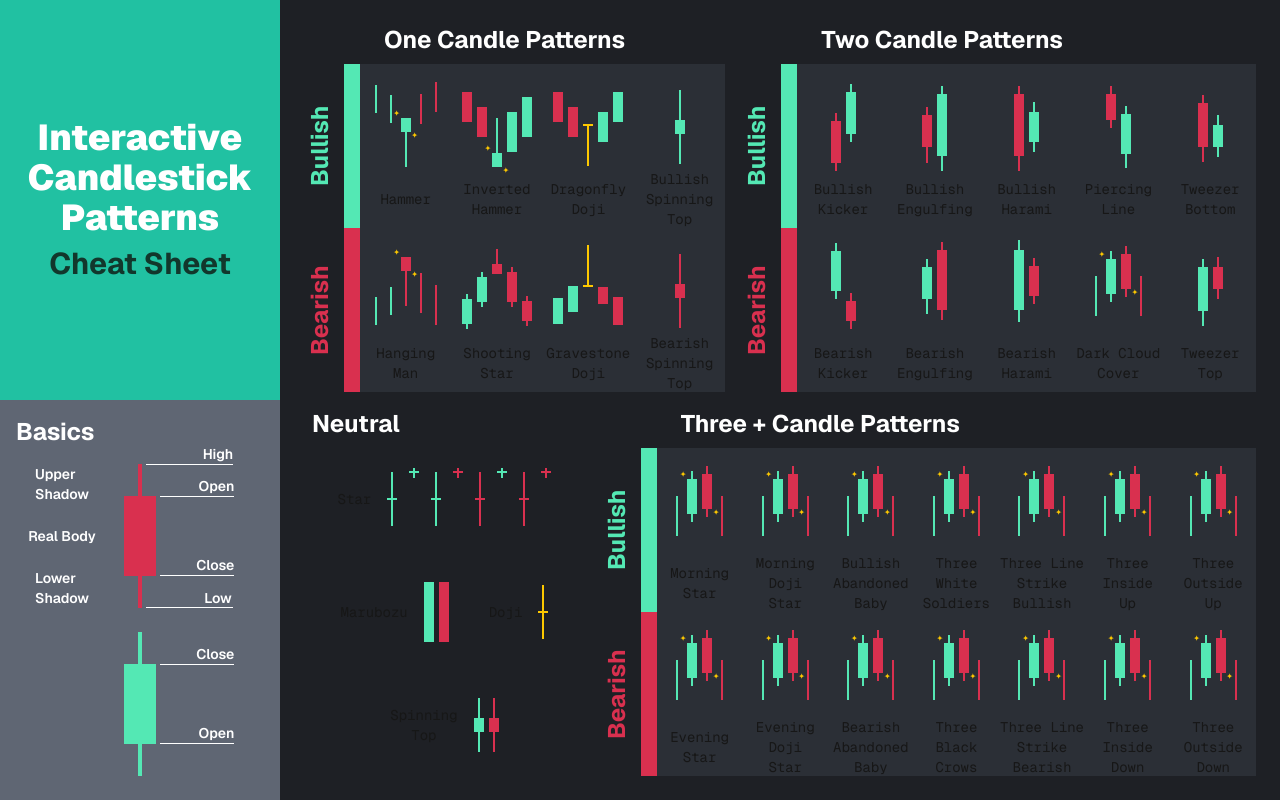
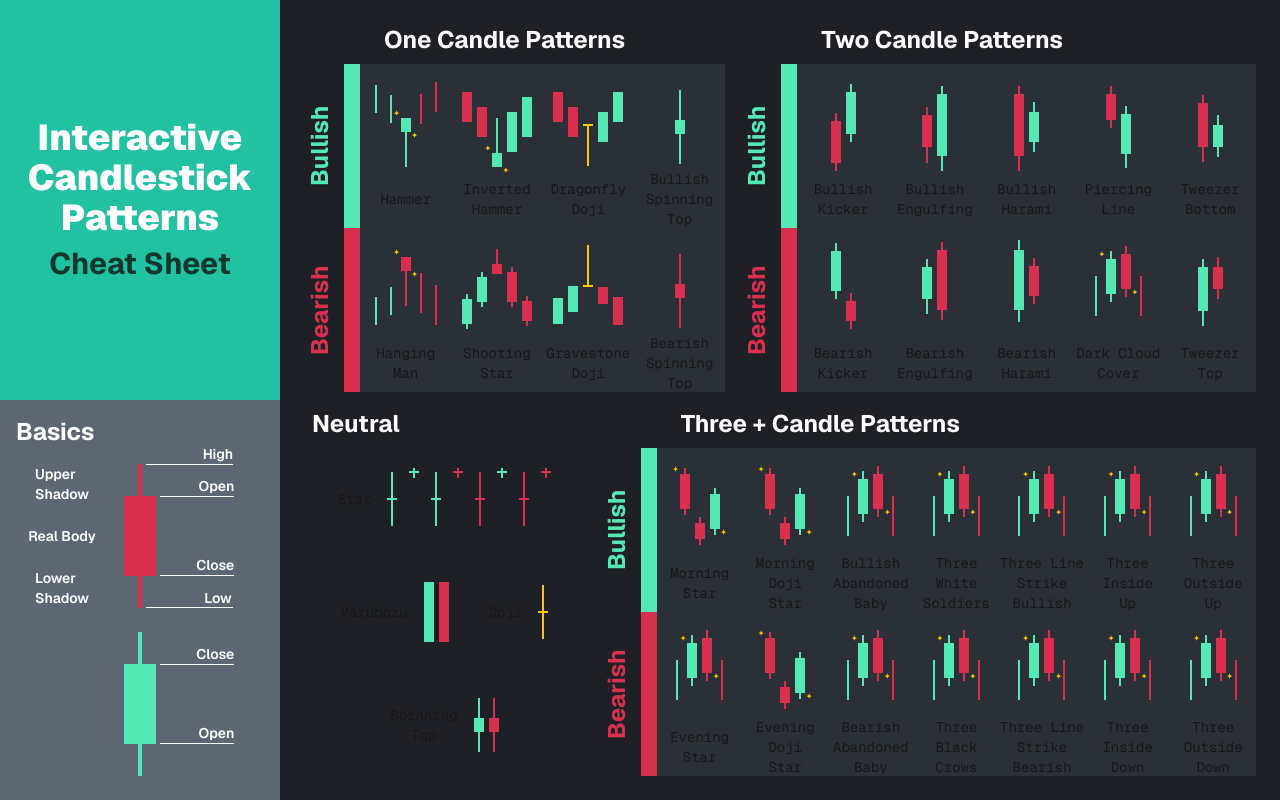
Before and after one commit to borakilicoglu/candlix, a Next.js app: page / in a window 1280 px wide. Built offline with nearby package versions, Linux system fonts and the light colour scheme.

Commit message:
Make project great again

```diff
--- a/app/components/patterns/threeCandlePatterns/EveningDojiStar.tsx
+++ b/app/components/patterns/threeCandlePatterns/EveningDojiStar.tsx
@@ -5,40 +5,33 @@ export default function EveningDojiStar({ title }: { title?: string }) {
   return (
     <PatternWrapper title={title}>
       <Candle
-        color="green"
-        wickTop={15}
-        bodyWidth={2}
-        bodyHeight={5}
-        wickBottom={20}
+        color="red"
+        wickTop={6}
+        wickBottom={6}
+        bodyWidth={10}
+        bodyHeight={35}
         offsetX={0}
-        offsetY={15}
-      />
-      <Candle
-        color="green"
-        wickTop={8}
-        bodyHeight={35}
-        wickBottom={8}
-        offsetX={0}
-        offsetY={-5}
+        offsetY={-10}
         stars={[{ position: "top-left" }]}
       />
       <Candle
         color="red"
-        wickTop={8}
-        bodyHeight={35}
-        wickBottom={8}
+        wickTop={6}
+        wickBottom={6}
+        bodyWidth={10}
+        bodyHeight={16}
         offsetX={0}
-        offsetY={-10}
-        stars={[{ position: "bottom-right" }]}
+        offsetY={30}
       />
       <Candle
-        color="red"
-        wickTop={15}
-        bodyWidth={2}
-        bodyHeight={5}
-        wickBottom={20}
+        color="green"
+        wickTop={6}
+        wickBottom={6}
+        bodyWidth={10}
+        bodyHeight={35}
         offsetX={0}
-        offsetY={15}
+        offsetY={10}
+        stars={[{ position: "bottom-right" }]}
       />
     </PatternWrapper>
   );
--- a/app/components/patterns/threeCandlePatterns/MorningDojiStar.tsx
+++ b/app/components/patterns/threeCandlePatterns/MorningDojiStar.tsx
@@ -5,40 +5,33 @@ export default function MorningDojiStar({ title }: { title?: string }) {
   return (
     <PatternWrapper title={title}>
       <Candle
-        color="green"
-        wickTop={15}
-        bodyWidth={2}
-        bodyHeight={5}
-        wickBottom={20}
+        color="red"
+        wickTop={6}
+        wickBottom={6}
+        bodyWidth={10}
+        bodyHeight={35}
         offsetX={0}
-        offsetY={15}
-      />
-      <Candle
-        color="green"
-        wickTop={8}
-        bodyHeight={35}
-        wickBottom={8}
-        offsetX={0}
-        offsetY={-5}
+        offsetY={-10}
         stars={[{ position: "top-left" }]}
       />
       <Candle
         color="red"
-        wickTop={8}
-        bodyHeight={35}
-        wickBottom={8}
+        wickTop={6}
+        wickBottom={6}
+        bodyWidth={10}
+        bodyHeight={16}
         offsetX={0}
-        offsetY={-10}
-        stars={[{ position: "bottom-right" }]}
+        offsetY={30}
       />
       <Candle
-        color="red"
-        wickTop={15}
-        bodyWidth={2}
-        bodyHeight={5}
-        wickBottom={20}
+        color="green"
+        wickTop={6}
+        wickBottom={6}
+        bodyWidth={10}
+        bodyHeight={35}
         offsetX={0}
-        offsetY={15}
+        offsetY={10}
+        stars={[{ position: "bottom-right" }]}
       />
     </PatternWrapper>
   );
--- a/app/components/patterns/threeCandlePatterns/MorningStar.tsx
+++ b/app/components/patterns/threeCandlePatterns/MorningStar.tsx
@@ -5,40 +5,33 @@ export default function MorningStar({ title }: { title?: string }) {
   return (
     <PatternWrapper title={title}>
       <Candle
-        color="green"
-        wickTop={15}
-        bodyWidth={2}
-        bodyHeight={5}
-        wickBottom={20}
+        color="red"
+        wickTop={6}
+        wickBottom={6}
+        bodyWidth={10}
+        bodyHeight={35}
         offsetX={0}
-        offsetY={15}
-      />
-      <Candle
-        color="green"
-        wickTop={8}
-        bodyHeight={35}
-        wickBottom={8}
-        offsetX={0}
-        offsetY={-5}
+        offsetY={-10}
         stars={[{ position: "top-left" }]}
       />
       <Candle
         color="red"
-        wickTop={8}
-        bodyHeight={35}
-        wickBottom={8}
+        wickTop={6}
+        wickBottom={6}
+        bodyWidth={10}
+        bodyHeight={16}
         offsetX={0}
-        offsetY={-10}
-        stars={[{ position: "bottom-right" }]}
+        offsetY={30}
       />
       <Candle
-        color="red"
-        wickTop={15}
-        bodyWidth={2}
-        bodyHeight={5}
-        wickBottom={20}
+        color="green"
+        wickTop={6}
+        wickBottom={6}
+        bodyWidth={10}
+        bodyHeight={35}
         offsetX={0}
-        offsetY={15}
+        offsetY={10}
+        stars={[{ position: "bottom-right" }]}
       />
     </PatternWrapper>
   );
```
